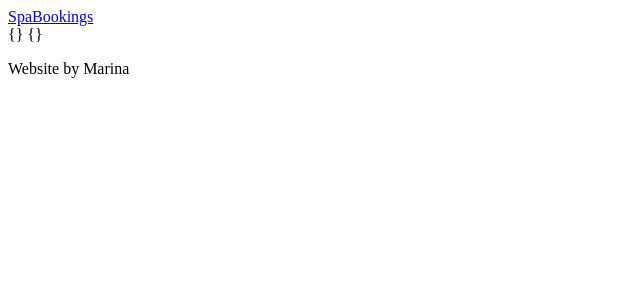
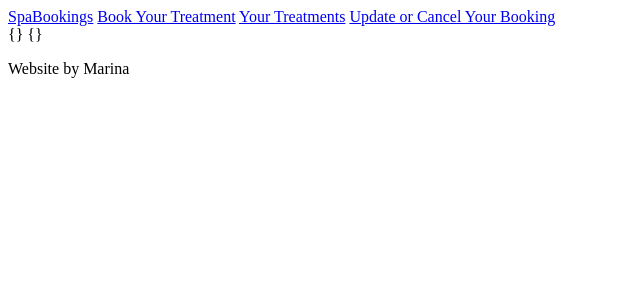
Before and after one commit to marinamarshall/spa-app-mma, a Django app: template templates/index.html in a window 1280 px wide. Shown: the top 300 px of the page, without its empty margins (0-640 px from the left). Run offline with Django 3.2, Linux system fonts and the light colour scheme; the template is opened without the code that fills it, so the values that code supplies are empty.

Commit message:
Add link elements to navigation

```diff
--- a/templates/index.html
+++ b/templates/index.html
@@ -13,6 +13,9 @@
                 <div class="col">
                     <nav>
                         <a href="#">SpaBookings</a>
+                        <a href="#">Book Your Treatment</a>
+                        <a href="#">Your Treatments</a>
+                        <a href="#">Update or Cancel Your Booking</a>
                     </nav>
                 </div>
             </div>
```
